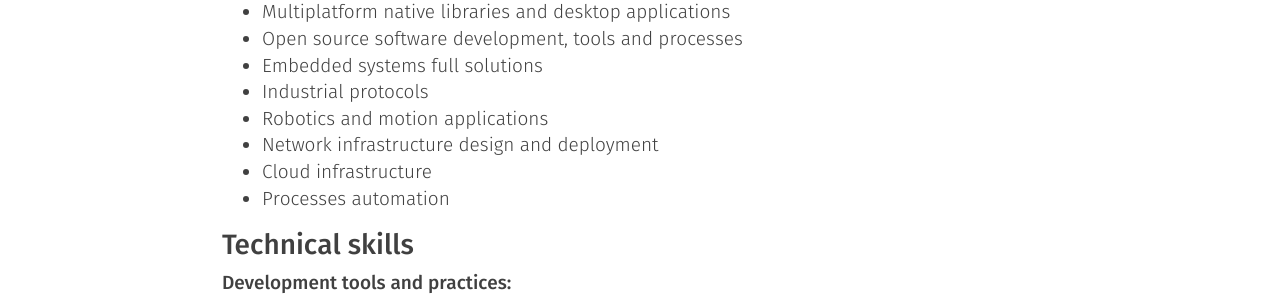
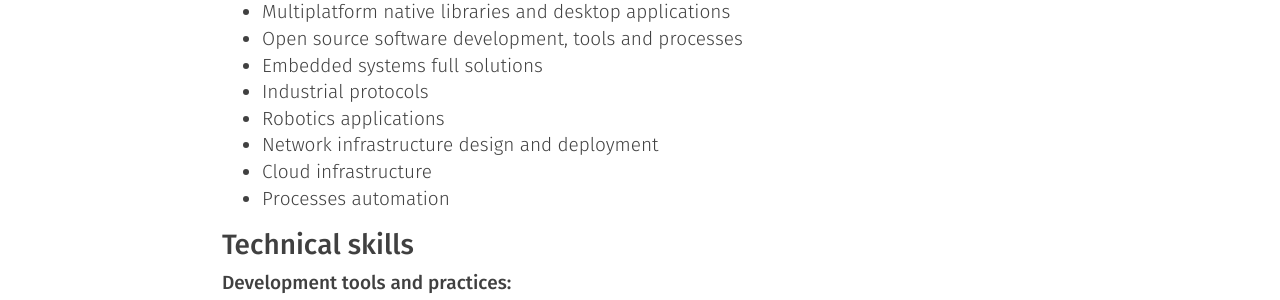
Before and after one commit to gmarull/gmarull.github.io, a Jekyll site: the page built from services.html, in a window 1280 px wide and 900 px high, scrolled down 322 px. Shown: the part 153-453 px from the top of the window. Built offline with Jekyll 4.4.1, drawn with Linux system fonts in a browser that asks for light colours.

Commit message:
services: update

```diff
--- a/services.html
+++ b/services.html
@@ -27,7 +27,7 @@ permalink: /services/
     <li>Open source software development, tools and processes</li>
     <li>Embedded systems full solutions</li>
     <li>Industrial protocols</li>
-    <li>Robotics and motion applications</li>
+    <li>Robotics applications</li>
     <li>Network infrastructure design and deployment</li>
     <li>Cloud infrastructure</li>
     <li>Processes automation</li>
```
